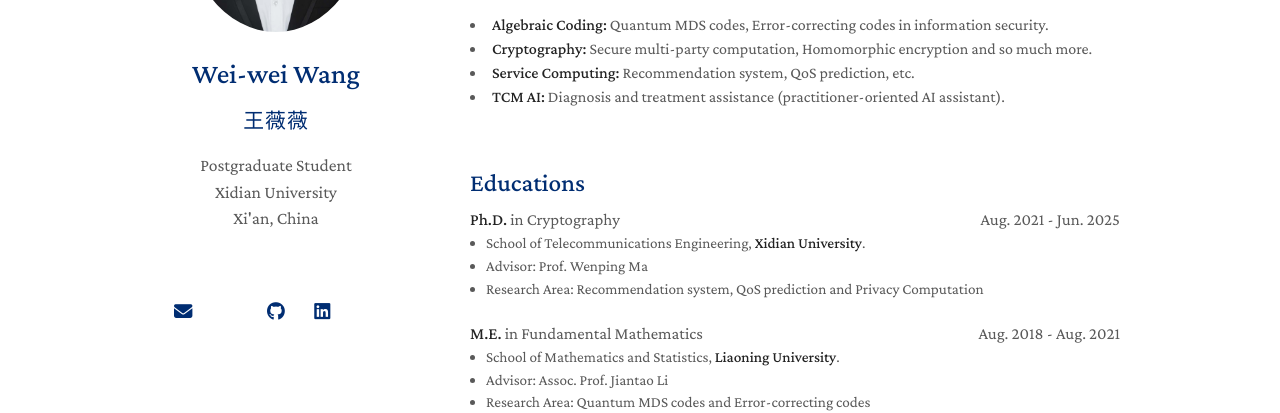
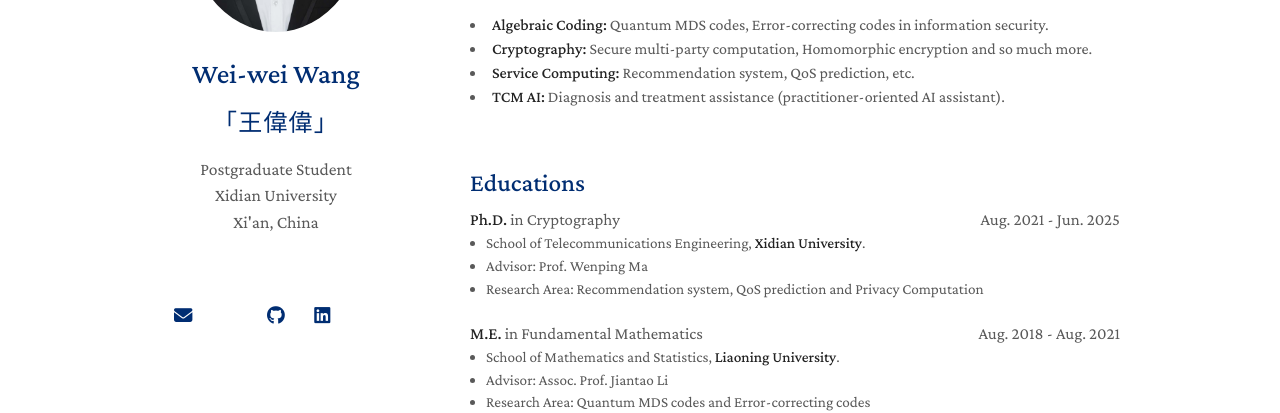
Before and after one commit to Joe-weir-wong/joe-weir-wong.github.io, a Jekyll site: the page built from index.md, in a window 1280 px wide. Shown: the part 317-730 px from the top of the page. Built offline with Jekyll 4.4.1, drawn with Linux system fonts in a browser that asks for light colours; a style sheet for code colours, icons or effects is not loaded.

Commit message:
edit name

```diff
--- a/_config.yml
+++ b/_config.yml
@@ -1,6 +1,6 @@
 # Basic Information
 title: Wei-wei Wang
-cn_title: 王薇薇
+cn_title: 「王偉偉」
 position: Postgraduate Student
 # department: School of Telecommunications Engineering
 affiliation: Xidian University
--- a/_layouts/homepage.html
+++ b/_layouts/homepage.html
@@ -101,7 +101,7 @@
 
         <h1>{{ site.title }}</h1>
         {% if site.cn_title %}
-        <h2 style="margin: 0px 0 20px; font-size: 1.3rem; font-family: 'Noto Serif SC', 'Source Han Serif SC', 'STKaiti', serif; font-weight: 500; letter-spacing: 0.05em;">{{ site.cn_title }}</h2>
+        <h2 style="margin: 0px 0 20px; font-size: 1.5rem; font-family: 'Noto Serif SC', 'Source Han Serif SC', 'STKaiti', serif; font-weight: 500; letter-spacing: 0.05em;">{{ site.cn_title }}</h2>
         {% endif %}
 
         {% if site.position %}
```
